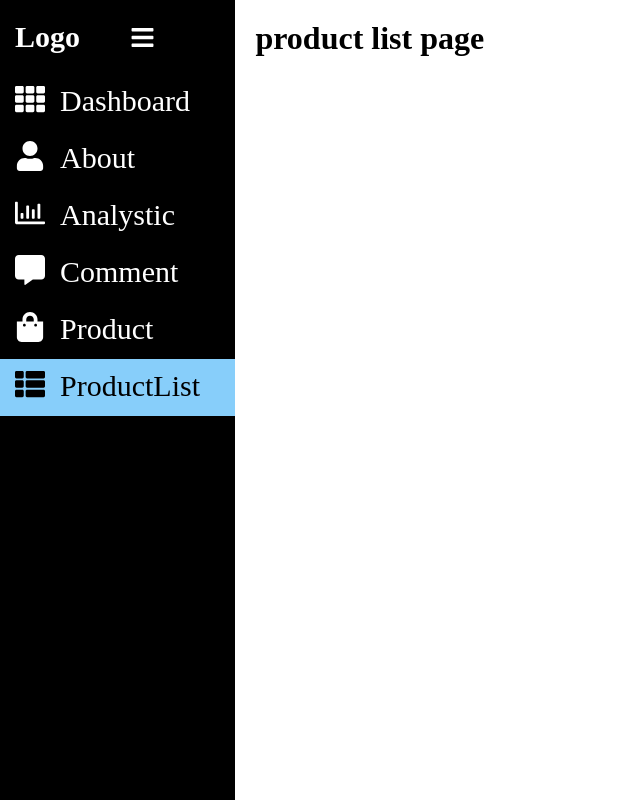
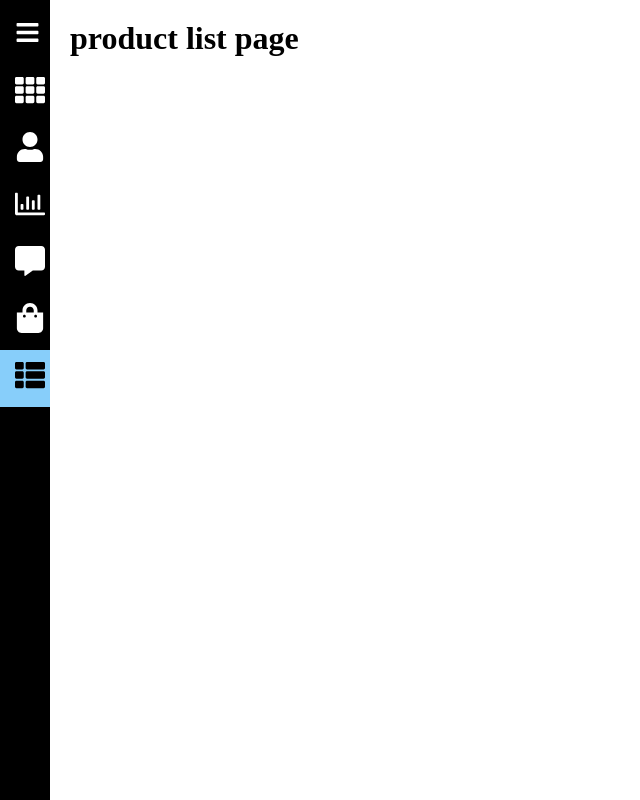
Before and after one commit to MobinaAbf/sidebar-react-router, a React (Create React App) app: page /productlist in a window 1280 px wide. Shown: the whole page, without its empty margins (0-640 px from the left). Built offline with nearby package versions, Linux system fonts and the light colour scheme.

Commit message:
style for opening and closing

```diff
--- a/src/App.css
+++ b/src/App.css
@@ -17,7 +17,8 @@ main {
   background: #000;
   color: #fff;
   height: 100vh;
-  width: 300px;
+  width: 200px;
+  transition: all 0.5s;
 }
 
 .top-section {
--- a/src/components/Sidebar.jsx
+++ b/src/components/Sidebar.jsx
@@ -49,11 +49,13 @@ export default function Sidebar({ children }) {
 
   return (
     <div className="container">
-      <div className="sidebar">
+      <div style={{ width: isOpen ? "200px" : "50px" }} className="sidebar">
         <div className="top-section">
-          <h1 className="logo">Logo</h1>
-          <div className="bars">
-            <FaBars />
+          <h1 style={{ display: isOpen ? "block" : "none" }} className="logo">
+            Logo
+          </h1>
+          <div style={{ marginLeft: isOpen ? "50px" : "0px" }}  className="bars">
+            <FaBars onClick={toggle} />
           </div>
         </div>
         {menuItem.map((item, index) => (
@@ -64,7 +66,7 @@ export default function Sidebar({ children }) {
             activeclassName="active"
           >
             <div className="icon">{item.icon}</div>
-            <div className="link_text">{item.name}</div>
+            <div  style={{ display: isOpen ? "block" : "none" }} className="link_text">{item.name}</div>
           </NavLink>
         ))}
       </div>
```
